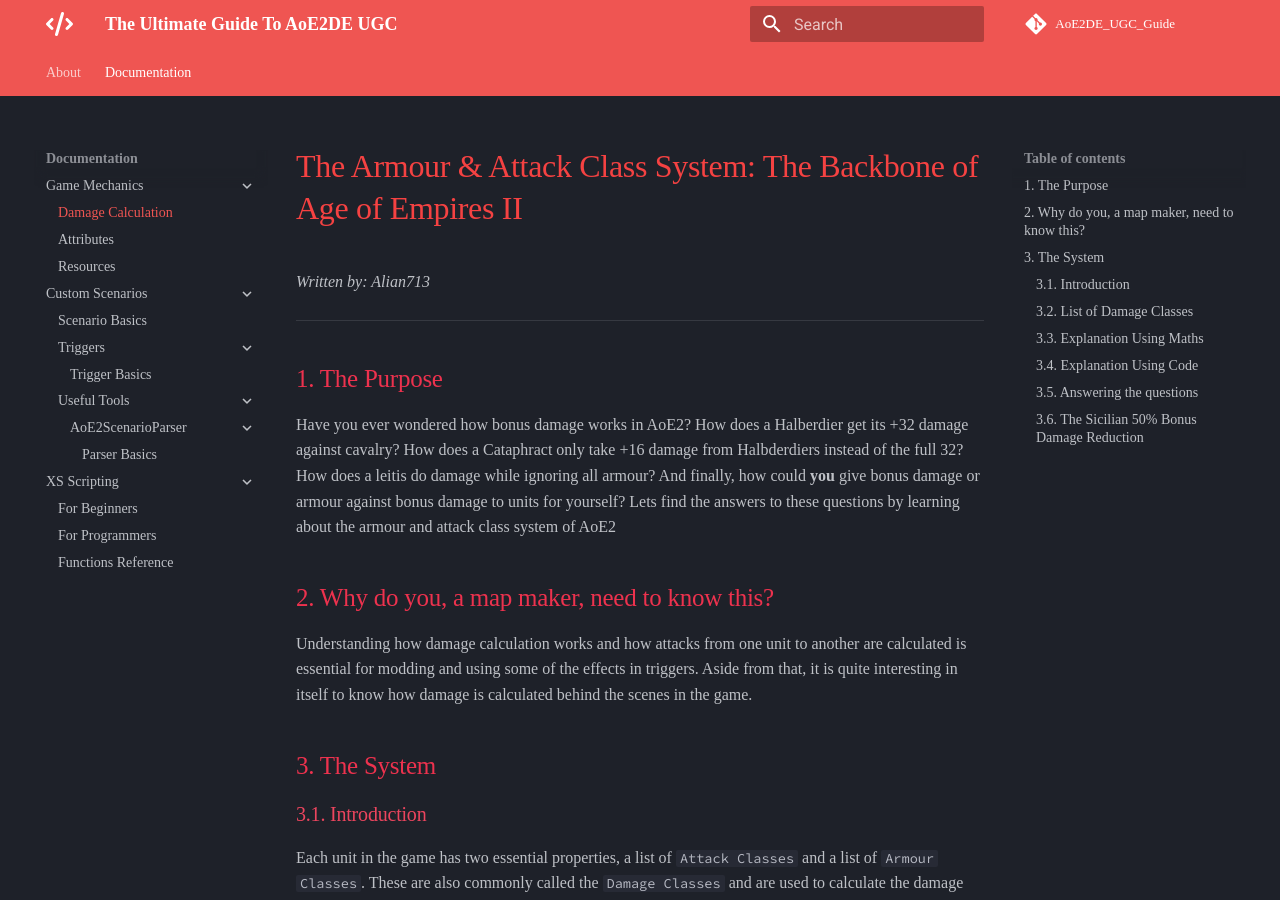
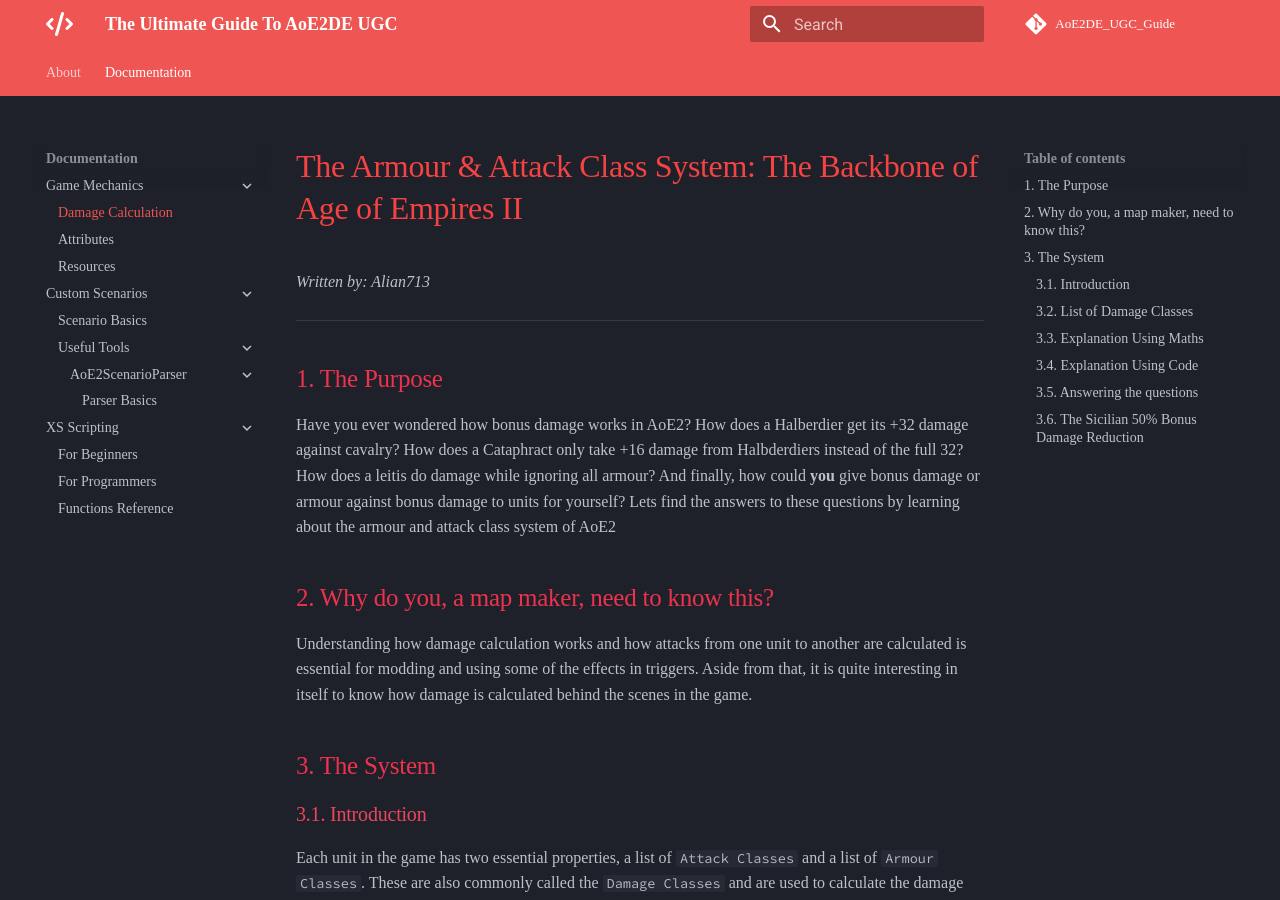
Before and after one commit to Divy1211/AoE2DE_UGC_Guide, an MkDocs documentation site: the page built from docs/general/damage_calculation.md, in a window 1280 px wide and 900 px high. Built offline with MkDocs 1.6.1 and Material for MkDocs 9.7.7, drawn with Linux system fonts in a browser that asks for light colours; comment, search, counter and statistics services are not loaded; some of the changed lines change nothing that is shown.

Commit message:
hidden unfinished section

```diff
--- a/mkdocs.yml
+++ b/mkdocs.yml
@@ -15,8 +15,8 @@
       - Resources: "general/resources.md"
     - Custom Scenarios:
       - Scenario Basics: "scenarios/basics.md"
-      - Triggers:
-        - Trigger Basics: "scenarios/triggers/basics.md"
+      # - Triggers:
+      #   - Trigger Basics: "scenarios/triggers/basics.md"
       #   - Effects: "scenarios/triggers/effects.md"
       #   - Variables: "scenarios/triggers/variables.md"
       #   - Conditions: "scenarios/triggers/conditions.md"
```
